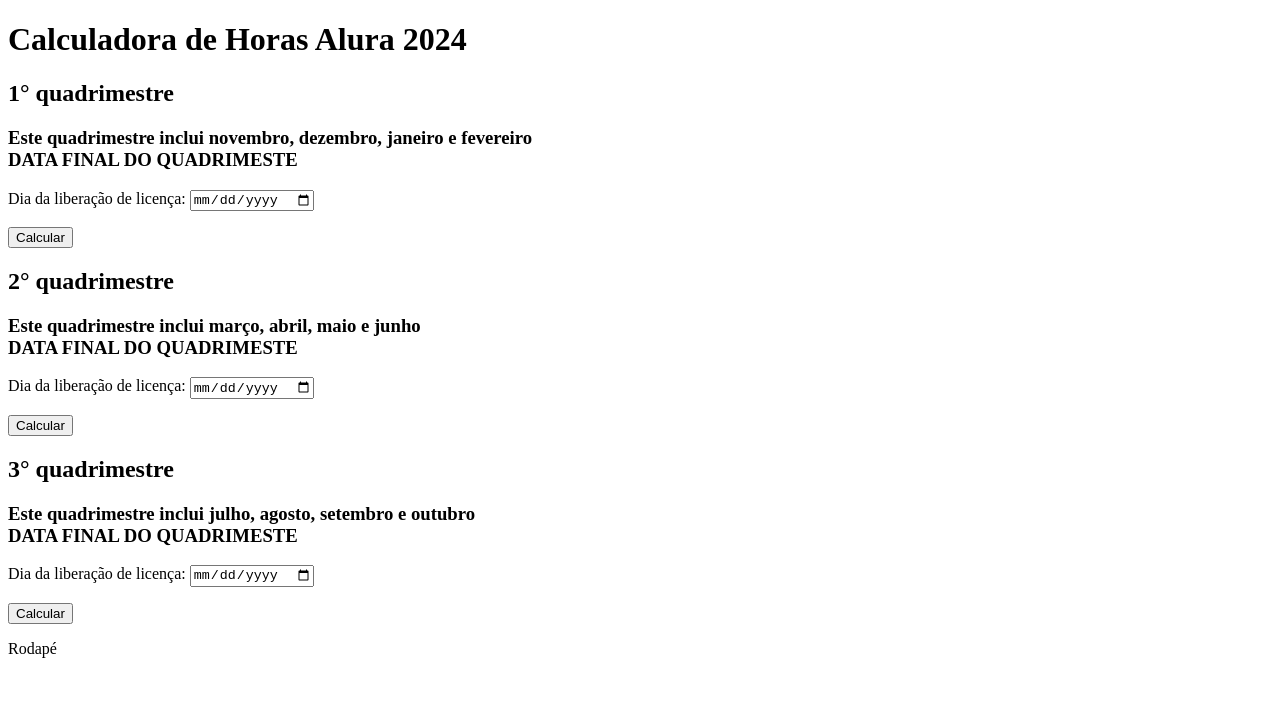
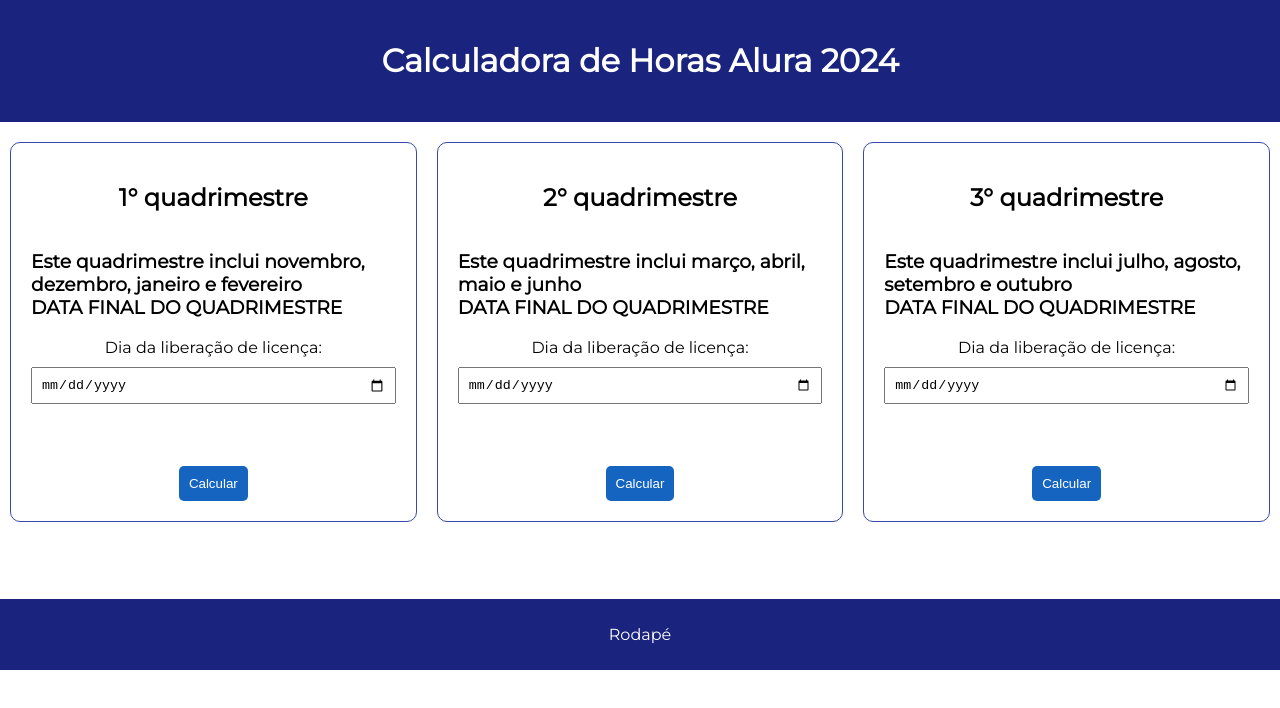
Before and after one commit to JeanConfertino/calculadoraDeHorasAlura, a plain HTML site: page index.html in a window 1280 px wide. Drawn offline with Linux system fonts and the light colour scheme.

Commit message:
aplicaçãoCSS

```diff
--- a/index.html
+++ b/index.html
@@ -8,22 +8,30 @@
     <link rel="stylesheet" href="styles.css">
 </head>
 <body>
-    <h1>Calculadora de Horas Alura 2024</h1>
-
+    <!-- Cabeçalho -->
+<div>
+    <header>
+        <h1>Calculadora de Horas Alura 2024</h1>
+    </header>
+</div>
+<div class="quadrimestres-container">
     <!-- DADOS DO 1° QUADRIMESTRE -->
     <div class="quadrimestre" id="quadrimestre1">
         <h2>1° quadrimestre</h2>
         <h3>Este quadrimestre inclui novembro, dezembro, janeiro e fevereiro
             <br>
-            DATA FINAL DO QUADRIMESTE
+            DATA FINAL DO QUADRIMESTRE
         </h3>
 
+        <!-- Input para a data inicial do 1° quadrimestre -->
         <label for="dataInicial1">Dia da liberação de licença:</label>
         <input type="date" id="dataInicial1" class="inputData">
 
-
+        <!-- Resultado e mensagem de erro do 1° quadrimestre -->
         <p id="resultado1" class="resultado"></p>
         <p id="mensagemErro1" class="mensagemErro"></p>
+
+        <!-- Botão para calcular os dias do 1° quadrimestre -->
         <button onclick="calcularDias(1, '2024-02-29')" class="calcularButton">Calcular</button>
     </div>
 
@@ -32,14 +40,18 @@
         <h2>2° quadrimestre</h2>
         <h3>Este quadrimestre inclui março, abril, maio e junho
             <br>
-            DATA FINAL DO QUADRIMESTE
+            DATA FINAL DO QUADRIMESTRE
         </h3>
 
+        <!-- Input para a data inicial do 2° quadrimestre -->
         <label for="dataInicial2">Dia da liberação de licença:</label>
         <input type="date" id="dataInicial2" class="inputData">
 
+        <!-- Resultado e mensagem de erro do 2° quadrimestre -->
         <p id="resultado2" class="resultado"></p>
         <p id="mensagemErro2" class="mensagemErro"></p>
+
+        <!-- Botão para calcular os dias do 2° quadrimestre -->
         <button onclick="calcularDias(2, '2024-06-30')" class="calcularButton">Calcular</button>
     </div>
 
@@ -48,21 +60,30 @@
         <h2>3° quadrimestre</h2>
         <h3>Este quadrimestre inclui julho, agosto, setembro e outubro
             <br>
-            DATA FINAL DO QUADRIMESTE
+            DATA FINAL DO QUADRIMESTRE
         </h3>
 
+        <!-- Input para a data inicial do 3° quadrimestre -->
         <label for="dataInicial3">Dia da liberação de licença:</label>
         <input type="date" id="dataInicial3" class="inputData">
 
+        <!-- Resultado e mensagem de erro do 3° quadrimestre -->
         <p id="resultado3" class="resultado"></p>
         <p id="mensagemErro3" class="mensagemErro"></p>
+
+        <!-- Botão para calcular os dias do 3° quadrimestre -->
         <button onclick="calcularDias(3, '2024-10-30')" class="calcularButton">Calcular</button>
     </div>
-
+</div>
+    <br>
+    <br>
+    <br>
+    <!-- Rodapé -->
     <footer>
         <p>Rodapé</p>
     </footer>
 
+    <!-- Script JavaScript -->
     <script src="script.js"></script>
 </body>
 </html>
--- a/styles.css
+++ b/styles.css
@@ -0,0 +1,75 @@
+/*URL fonte*/
+@import url('https://fonts.googleapis.com/css2?family=Montserrat:wght@300;400&display=swap');
+
+/* Reset de margin e padding para o corpo da página */
+body {
+    font-family: "Montserrat", sans-serif;
+    margin: 0;
+    padding: 0;
+}
+
+/* Estilo para o cabeçalho */
+header {
+    background-color: #1a237e; /* Azul escuro */
+    color: #fff;
+    text-align: center;
+    padding: 20px 0;
+    margin-bottom: 20px;
+}
+
+/* Contêiner flexível para os quadrimestres */
+.quadrimestres-container {
+    display: flex;
+    justify-content: space-around; /* ou space-between, dependendo da preferência */
+    flex-wrap: wrap;
+}
+
+/* Estilo para os quadrimestres */
+.quadrimestre {
+    width: calc(33.33% - 20px); /* 33.33% para cada quadrimestre com 20px de espaço entre eles */
+    margin-bottom: 20px;
+    padding: 20px;
+    border: 1px solid #3949ab; /* Azul escuro mais claro */
+    box-sizing: border-box; /* Adicione isso para corrigir possíveis problemas de layout */
+    border-radius: 10px; /* Adicione esta propriedade para bordas mais arredondadas */
+    display: flex;
+    flex-direction: column;
+    align-items: center; /* Centraliza conteúdo verticalmente */
+}
+
+/* Estilo para os inputs e labels dentro dos quadrimestres */
+label {
+    display: block;
+    margin-bottom: 10px;
+}
+
+.inputData {
+    width: 100%;
+    padding: 8px;
+    box-sizing: border-box;
+    margin-bottom: 10px;
+}
+
+.resultado, .mensagemErro {
+    margin-top: 10px;
+}
+
+.calcularButton {
+    background-color: #1565c0; /* Azul escuro mais intenso */
+    color: #fff;
+    padding: 10px;
+    border: none;
+    cursor: pointer;
+    border-radius: 5px; /* Adicione esta propriedade para bordas mais arredondadas */
+    align-self: center; /* Centraliza horizontalmente */
+}
+
+/* Estilo para o rodapé */
+footer {
+    background-color: #1a237e; /* Azul escuro */
+    color: #fff;
+    text-align: center;
+    padding: 10px 0;
+}
+
+/* Adicione mais estilos conforme necessário */
```
